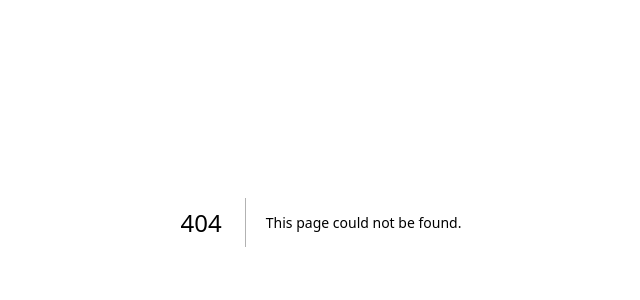
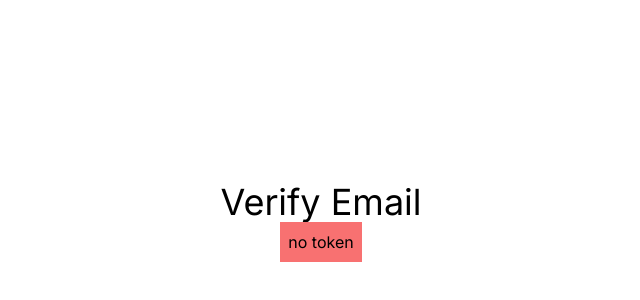
Before and after one commit to Vipulpandey007/Gossner-College, a Next.js app: page /verifyemail in a window 1280 px wide. Before the commit this address had no page. Shown: the part 178-478 px from the top of the page, without its empty margins (319-959 px from the left). Built offline with nearby package versions, Linux system fonts and the light colour scheme.

Commit message:
User verification completed

```diff
--- /dev/null
+++ b/src/app/verifyemail/page.jsx
@@ -0,0 +1,51 @@
+"use client";
+import axios from "axios";
+import Link from "next/link";
+import { useEffect, useState } from "react";
+
+export default function VerifyEmail() {
+  const [token, setToken] = useState("");
+  const [verified, setVerified] = useState(false);
+  const [error, setError] = useState(false);
+
+  const verifyUserEmail = async () => {
+    try {
+      await axios.post("/api/users/verifyemail", { token });
+      setVerified(true);
+    } catch (error) {
+      setError(true);
+      console.log(error.response.data);
+    }
+  };
+  useEffect(() => {
+    const urlToken = window.location.search.split("=")[1];
+    setToken(urlToken || "");
+  }, []);
+
+  useEffect(() => {
+    if (token.length > 0) {
+      verifyUserEmail();
+    }
+  }, [token]);
+
+  return (
+    <div className="flex flex-col items-center justify-center min-h-screen py-2">
+      <h1 className="text-4xl">Verify Email</h1>
+      <h2 className="p-2 bg-red-400 text-black">
+        {token ? `${token}` : "no token"}
+      </h2>
+
+      {verified && (
+        <div>
+          <h2 className="text-2xl">Email Verified</h2>
+          <Link href="/login">Login</Link>
+        </div>
+      )}
+      {error && (
+        <div>
+          <h2 className="text-2xl bg-red-800 text-black">Error</h2>
+        </div>
+      )}
+    </div>
+  );
+}
```
